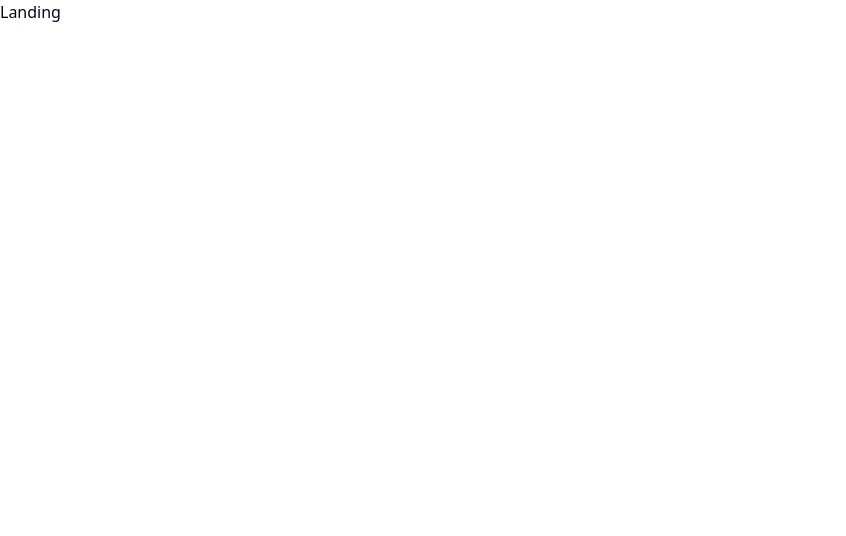
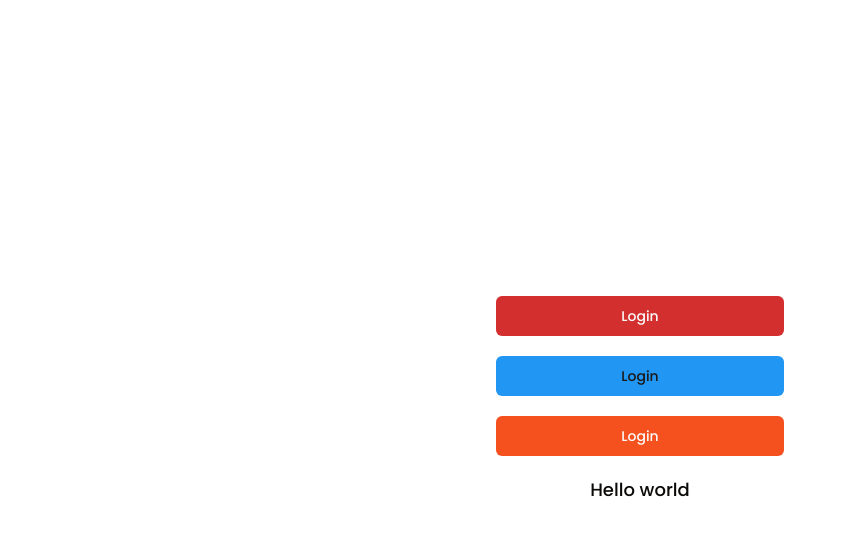
Before and after one commit to Himana184/VVIT-EDUCONNECT, a React (Vite) app in the folder client/: page / in a window 1280 px wide. Shown: the top 536 px of the page, without its empty margins (0-846 px from the left). Built offline with nearby package versions, Linux system fonts and the light colour scheme.

Commit message:
setup font and tailwind colors

```diff
--- a/client/src/index.css
+++ b/client/src/index.css
@@ -1,3 +1,5 @@
+@import url("https://fonts.googleapis.com/css2?family=Poppins:ital,wght@0,100;0,200;0,300;0,400;0,500;0,600;0,700;0,800;0,900;1,100;1,200;1,300;1,400;1,500;1,600;1,700;1,800;1,900&display=swap");
+
 @tailwind base;
 @tailwind components;
 @tailwind utilities;
@@ -5,64 +7,47 @@
 @layer base {
   :root {
     --background: 0 0% 100%;
-    --foreground: 222.2 84% 4.9%;
-
+    --foreground: 20 14.3% 4.1%;
     --card: 0 0% 100%;
-    --card-foreground: 222.2 84% 4.9%;
-
+    --card-foreground: 20 14.3% 4.1%;
     --popover: 0 0% 100%;
-    --popover-foreground: 222.2 84% 4.9%;
-
-    --primary: 222.2 47.4% 11.2%;
-    --primary-foreground: 210 40% 98%;
-
-    --secondary: 210 40% 96.1%;
-    --secondary-foreground: 222.2 47.4% 11.2%;
-
-    --muted: 210 40% 96.1%;
-    --muted-foreground: 215.4 16.3% 46.9%;
-
-    --accent: 210 40% 96.1%;
-    --accent-foreground: 222.2 47.4% 11.2%;
-
+    --popover-foreground: 20 14.3% 4.1%;
+    --primary: 24.6 95% 53.1%;
+    --primary-foreground: 60 9.1% 97.8%;
+    --secondary: 60 4.8% 95.9%;
+    --secondary-foreground: 24 9.8% 10%;
+    --muted: 60 4.8% 95.9%;
+    --muted-foreground: 25 5.3% 44.7%;
+    --accent: 60 4.8% 95.9%;
+    --accent-foreground: 24 9.8% 10%;
     --destructive: 0 84.2% 60.2%;
-    --destructive-foreground: 210 40% 98%;
-
-    --border: 214.3 31.8% 91.4%;
-    --input: 214.3 31.8% 91.4%;
-    --ring: 222.2 84% 4.9%;
-
+    --destructive-foreground: 60 9.1% 97.8%;
+    --border: 20 5.9% 90%;
+    --input: 20 5.9% 90%;
+    --ring: 24.6 95% 53.1%;
     --radius: 0.5rem;
   }
 
   .dark {
-    --background: 222.2 84% 4.9%;
-    --foreground: 210 40% 98%;
-
-    --card: 222.2 84% 4.9%;
-    --card-foreground: 210 40% 98%;
-
-    --popover: 222.2 84% 4.9%;
-    --popover-foreground: 210 40% 98%;
-
-    --primary: 210 40% 98%;
-    --primary-foreground: 222.2 47.4% 11.2%;
-
-    --secondary: 217.2 32.6% 17.5%;
-    --secondary-foreground: 210 40% 98%;
-
-    --muted: 217.2 32.6% 17.5%;
-    --muted-foreground: 215 20.2% 65.1%;
-
-    --accent: 217.2 32.6% 17.5%;
-    --accent-foreground: 210 40% 98%;
-
-    --destructive: 0 62.8% 30.6%;
-    --destructive-foreground: 210 40% 98%;
-
-    --border: 217.2 32.6% 17.5%;
-    --input: 217.2 32.6% 17.5%;
-    --ring: 212.7 26.8% 83.9%;
+    --background: 20 14.3% 4.1%;
+    --foreground: 60 9.1% 97.8%;
+    --card: 20 14.3% 4.1%;
+    --card-foreground: 60 9.1% 97.8%;
+    --popover: 20 14.3% 4.1%;
+    --popover-foreground: 60 9.1% 97.8%;
+    --primary: 20.5 90.2% 48.2%;
+    --primary-foreground: 60 9.1% 97.8%;
+    --secondary: 12 6.5% 15.1%;
+    --secondary-foreground: 60 9.1% 97.8%;
+    --muted: 12 6.5% 15.1%;
+    --muted-foreground: 24 5.4% 63.9%;
+    --accent: 12 6.5% 15.1%;
+    --accent-foreground: 60 9.1% 97.8%;
+    --destructive: 0 72.2% 50.6%;
+    --destructive-foreground: 60 9.1% 97.8%;
+    --border: 12 6.5% 15.1%;
+    --input: 12 6.5% 15.1%;
+    --ring: 20.5 90.2% 48.2%;
   }
 }
 
@@ -71,6 +56,7 @@
     @apply border-border;
   }
   body {
+    font-family: "poppins";
     @apply bg-background text-foreground;
   }
 }
--- a/client/src/pages/Landing.jsx
+++ b/client/src/pages/Landing.jsx
@@ -1,7 +1,13 @@
+import { Button } from "@/components/ui/button"
 
 const Landing = () => {
 	return (
-		<div>Landing</div>
+		<div className="flex flex-col gap-5 h-screen w-screen items-center justify-center">
+			<Button className="w-72" variant="destructive">Login</Button>
+			<Button className="w-72" variant="secondary">Login</Button>
+			<Button className="w-72" >Login</Button>
+			<p className="font-medium text-lg">Hello world</p>
+		</div>
 	)
 }
 
--- a/client/tailwind.config.js
+++ b/client/tailwind.config.js
@@ -30,15 +30,15 @@ module.exports = {
         background: "hsl(var(--background))",
         foreground: "hsl(var(--foreground))",
         primary: {
-          DEFAULT: "hsl(var(--primary))",
+          DEFAULT: "#f4511e",
           foreground: "hsl(var(--primary-foreground))",
         },
         secondary: {
-          DEFAULT: "hsl(var(--secondary))",
+          DEFAULT: "#2196f3",
           foreground: "hsl(var(--secondary-foreground))",
         },
         destructive: {
-          DEFAULT: "hsl(var(--destructive))",
+          DEFAULT: "#d32f2f",
           foreground: "hsl(var(--destructive-foreground))",
         },
         muted: {
```
